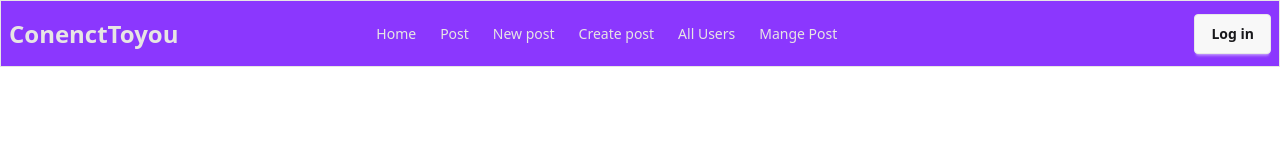
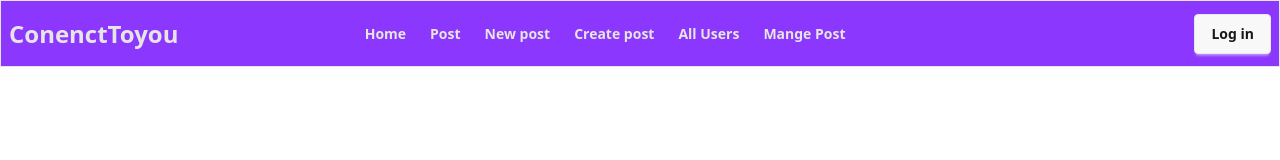
Before and after one commit to SakibFakir69/connectToToyou_client, a React (Vite) app: page / in a window 1280 px wide. Shown: the top 160 px of the page. Built offline with nearby package versions, Linux system fonts and the light colour scheme; no server answers.

Commit message:
svg img added done

```diff
--- a/index.html
+++ b/index.html
@@ -2,7 +2,7 @@
 <html lang="en" data-theme="light">
   <head>
     <meta charset="UTF-8" />
-    <link rel="icon" type="image/svg+xml" href="/vite.svg" />
+    <link rel="icon" type="image/svg+xml" href="https://img.icons8.com/nolan/64/share-2.png" />
     <meta name="viewport" content="width=device-width, initial-scale=1.0" />
     <link
     href="https://cdn.jsdelivr.net/npm/remixicon@4.5.0/fonts/remixicon.css"
--- a/src/components/NavbarPage.jsx
+++ b/src/components/NavbarPage.jsx
@@ -83,7 +83,7 @@ function NavbarPage() {
             </div>
             <ul
               tabIndex={0}
-              className="menu menu-sm bg-black dropdown-content rounded-box z-[1] mt-3 w-52 p-2 shadow "
+              className="menu menu-sm bg-black dropdown-content rounded-box z-[1] mt-3 w-52 p-2 shadow font-semibold"
             >
               {links}
             </ul>
@@ -91,7 +91,7 @@ function NavbarPage() {
           <Link to={'/'} className="btn-ghost text-2xl font-bold">ConenctToyou</Link>
         </div>
         <div className="navbar-center hidden lg:flex ">
-          <ul className="menu menu-horizontal px-0">{links}</ul>
+          <ul className="menu menu-horizontal px-0 font-semibold">{links}</ul>
         </div>
         <div className="navbar-end">
 
```
